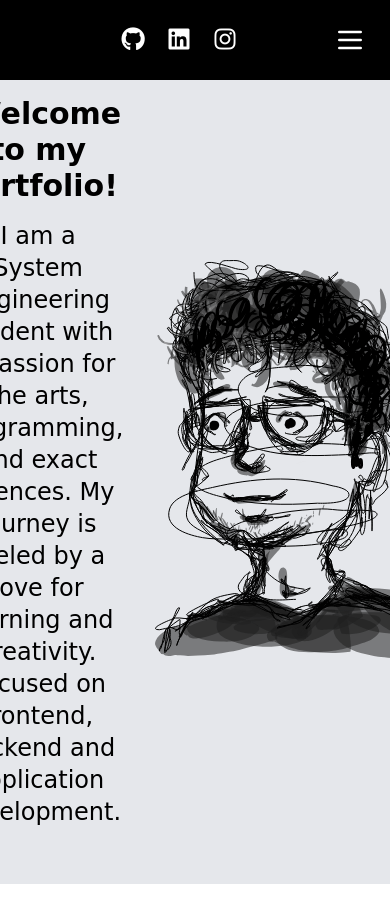
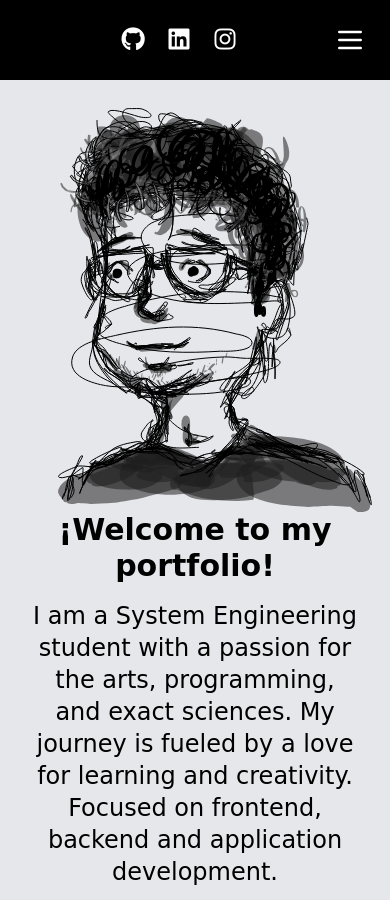
Before and after one commit to EngJuanSER/Angular-app, an Angular app: page /home in a window 390 px wide. Built offline with nearby package versions, Linux system fonts and the light colour scheme.

Commit message:
Home responsive

```diff
--- a/src/app/components/home/home.component.html
+++ b/src/app/components/home/home.component.html
@@ -1,13 +1,13 @@
 <!-- home.component.html -->
-<div class="text-center bg-gray-200 min-h-screen flex items-center justify-center overflow-y-auto mt-10">
-  <section class="flex w-full max-w-4xl items-center justify-center">
-    <div class="flex-1 text-center px-8">
+<div class="text-center bg-gray-200 min-h-screen flex flex-col items-center justify-center overflow-y-auto mt-14 md:mt-5">
+  <section class="flex flex-col md:flex-row w-full max-w-4xl items-center justify-center">
+    <div class="order-2 md:order-1 flex-1 text-center px-8">
       <h1 class="text-3xl font-bold mb-4 text-black animate-fade-in" style="font-family: 'Comic Sans MS', cursive, sans-serif;">¡Welcome to my portfolio!</h1>
       <p class="text-2xl text-black animate-fade-in" style="font-family: 'Comic Sans MS', cursive, sans-serif;">
         I am a System Engineering student with a passion for the arts, programming, and exact sciences. My journey is fueled by a love for learning and creativity. Focused on frontend, backend and application development.
       </p>
     </div>
-    <div class="flex-1 max-w-max">
+    <div class="order-1 md:order-2 flex-1 max-w-max mt-10 pl-10 md:pl-0">
       <div [innerHTML]="svgContent" class="relative w-50 h-50"></div>
     </div>
   </section>
```
